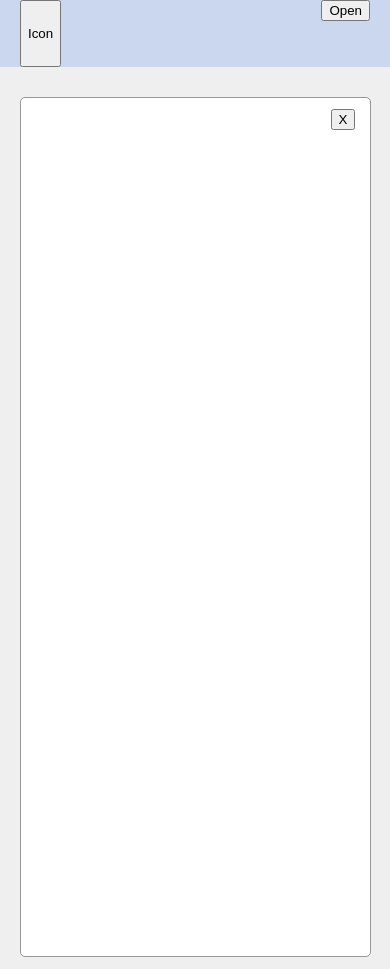
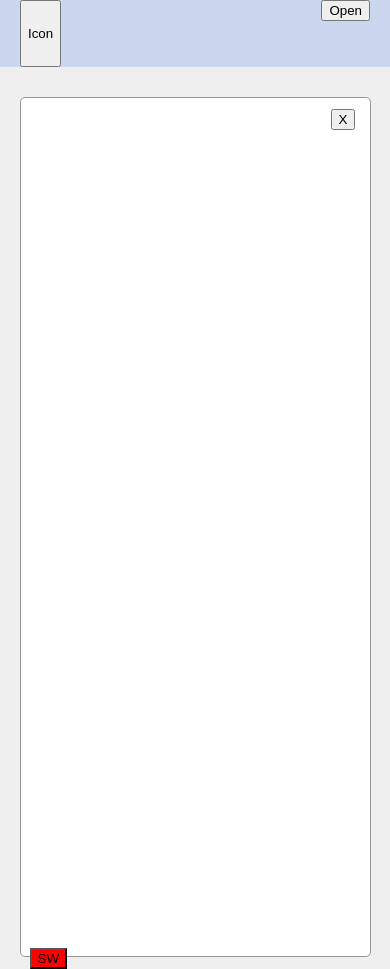
Before and after one commit to Lulkafe/CopyTokenizer, a React app: page / in a window 390 px wide. Built offline with nearby package versions, Linux system fonts and the light colour scheme.

Commit message:
Added display toggle feature for mobile

```diff
--- a/src/components.tsx
+++ b/src/components.tsx
@@ -1,9 +1,8 @@
 import React from "react";
-import { useReducer, useContext, createContext, useState } from "react";
+import { useReducer, useContext, createContext, useEffect } from "react";
 import { initState, TokenizerReducer, ACTION, TokenConfig } from './reducer'
 import { linesToElements } from "./textTokenizer";
 import { useMediaQuery } from "react-responsive";
-import { Display } from "./enum";
 
 const TokenizerContext = createContext(undefined);
 
@@ -119,27 +118,44 @@ function SettingWindow () {
 
 function Content (props) {
     const { isMobile } = props;
-    const { state } = useContext(TokenizerContext);
+    const { state, dispatch } = useContext(TokenizerContext);
+    const { displayInput, originalInputText } = state;
+    const onClick = () => {
+        if(displayInput) {
+            const value = (document.getElementById
+                ('input-area') as HTMLInputElement).value;
+            dispatch({type: ACTION.INPUT.KEEP, value });
+        }
+
+        dispatch({type: ACTION.DISPLAY.TOGGLE})
+    }
+
 
     if (isMobile)
         return (
-            <div id='content__wrapper'>
-                { state.displayType === Display.input?
-                    <InputArea/> : <OutputArea/>}
+            <div id='content-wrapper'>
+                { displayInput?
+                    <InputArea defaultText={originalInputText}/> :
+                    <OutputArea/>}
+                <div id='display-toggle-btn-wrapper'>
+                    {/* Toggle Input/Output. should be replaced later/*/}
+                    <button type='button' id='display-toggle-btn' onClick={onClick}>SW</button>
+                </div>
             </div>
         )
     else
         return (
-        <div id='content__wrapper'>
+        <div id='content-wrapper'>
             <InputArea/>
             <OutputArea/>
         </div>
     )
 }
 
-function InputArea () {
+function InputArea (props) {
 
     const { dispatch } = useContext(TokenizerContext);
+    const defaultText = props.defaultText;
     const onInput = () => {
         const value = (document.getElementById
             ('input-area') as HTMLInputElement).value;
@@ -155,7 +171,8 @@ function InputArea () {
             <div id='clear-btn-container'>
                 <button type='button' onClick={onClick}>X</button>
             </div>
-            <textarea id='input-area' onInput={onInput}></textarea>
+            <textarea id='input-area' onInput={onInput}
+                defaultValue={defaultText}></textarea>
         </div>
     )
 }
--- a/src/enum.ts
+++ b/src/enum.ts
@@ -2,8 +2,3 @@ export enum Process {
     perWord,
     perLine
 }
-
-export enum Display {
-    input,
-    output
-}
--- a/src/reducer.ts
+++ b/src/reducer.ts
@@ -1,5 +1,5 @@
 import { textToLines } from './textTokenizer';
-import { Display, Process } from './enum';
+import { Process } from './enum';
 
 export interface TokenConfig {
     processType: Process
@@ -9,22 +9,27 @@ export interface TokenConfig {
 
 export const initState = {
     input: [],
+    originalInputText: '',
     processType: Process.perWord,
     removedChars: '',
     colorToken: true,
     removeColor: true,
     settingMenuOpen: false,
-    displayType: Display.input
+    displayInput: true
 }
 
 export const ACTION = {
     INPUT: {
-        UPDATE: 'User inputs text',
-        CLEAR: 'Clear input'
+        UPDATE: 'User inputs the text field',
+        CLEAR: 'Clear input',
+        KEEP: 'Keep original input text'
     },
     MODE: {
         SPACE: 'Change token type to Whitespace mode',
         LINE: 'Change token type to Line mode'
+    },
+    DISPLAY: {
+        TOGGLE: 'Toggle Input/Output field'
     },
     SETTING: {
         TOGGLE_DISPLAY: 'Show/Close a setting window',
@@ -53,6 +58,12 @@ export const TokenizerReducer = (state, action) => {
                 input: []
             }
 
+        case ACTION.INPUT.KEEP:
+            return {
+                ...state,
+                originalInputText: action.value
+            }
+
         case ACTION.MODE.LINE:
             return {
                 ...state,
@@ -64,6 +75,12 @@ export const TokenizerReducer = (state, action) => {
                 ...state,
                 processType: Process.perWord
             };
+
+        case ACTION.DISPLAY.TOGGLE:
+            return {
+                ...state,
+                displayInput: state.displayInput? false : true
+            }
 
         case ACTION.SETTING.OPEN:
             return {
--- /dev/null
+++ b/src/sass/content.sass
@@ -0,0 +1,17 @@
+#content-wrapper
+    display: flex
+    padding-top: 30px
+    gap: 0.5rem
+    justify-content: center
+    align-content: center
+    width: 100vw
+
+#display-toggle-btn
+    background: red
+    position: absolute
+    left: 10px
+    bottom: 0px
+
+#display-toggle-btn-wrapper
+    position: relative
+    width: 90%
--- a/src/sass/media-query.sass
+++ b/src/sass/media-query.sass
@@ -3,3 +3,5 @@
         width: 90%
     #output-area
         width: 90%
+    #content-wrapper
+        flex-wrap: wrap
--- a/src/sass/style.sass
+++ b/src/sass/style.sass
@@ -2,6 +2,9 @@
 @use './input-area'
 @use './nav-bar'
 @use './media-query'
+@use "./content"
+
+/* For general CSS rules */
 
 *
     box-sizing: border-box
@@ -13,13 +16,3 @@ body
 
 html
     background-color: #EFEFEF
-
-
-#content__wrapper
-    display: flex
-    // max-width: 1560px
-    padding-top: 30px
-    gap: 0.5rem
-    justify-content: center
-    align-content: center
-    width: 100vw
```
